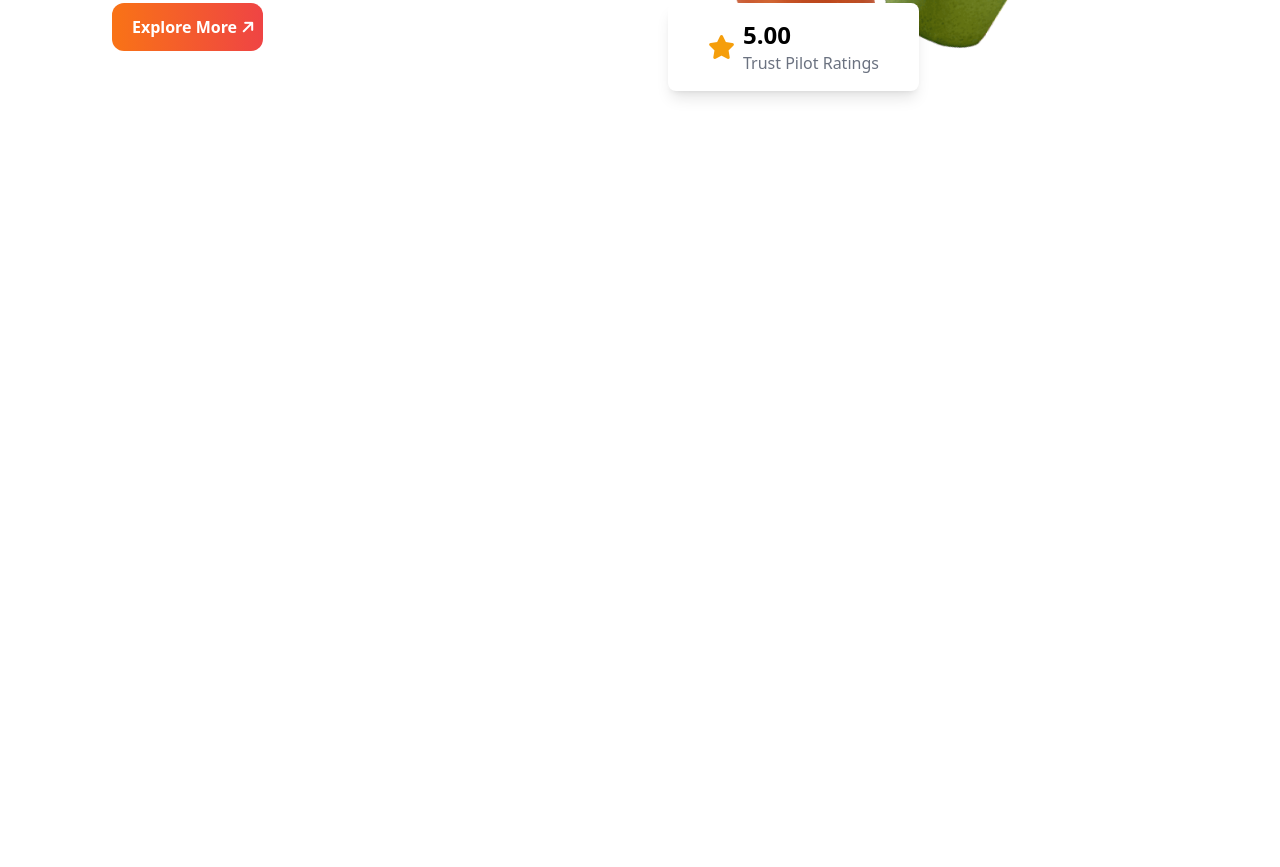
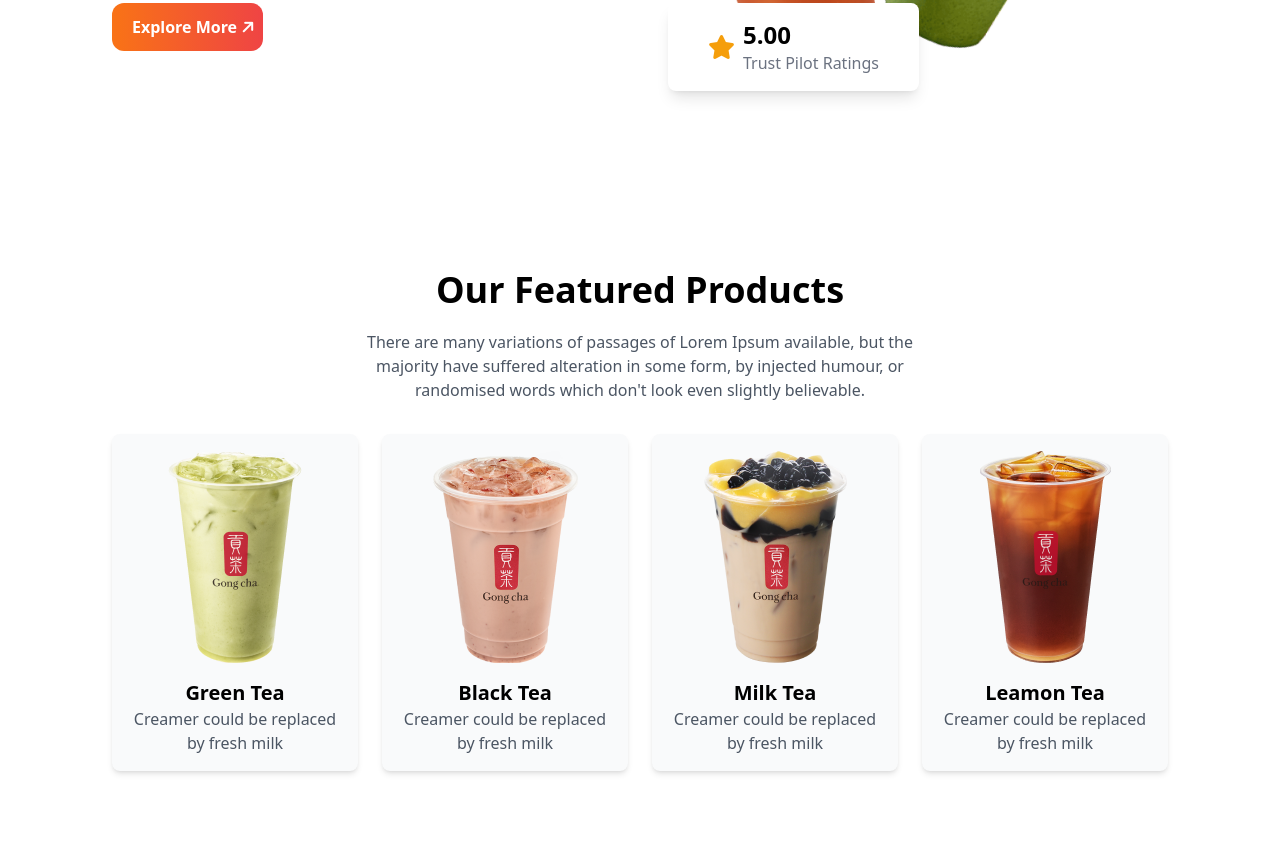
Before and after one commit to Khalid9080/Tea-Shop-TailwindCSS, a plain HTML site: page index.html in a window 1280 px wide. Shown: the part 357-1224 px from the top of the page. Before the commit the page ends 800 px from the top, so only its background shows below. Drawn offline with nearby package versions, Linux system fonts and the light colour scheme.

Commit message:
Our Featured Product Done.

```diff
--- a/index.html
+++ b/index.html
@@ -33,7 +33,7 @@
     <main class="max-w-screen-xl mx-auto px-16 lg:px-28 ">
         <!-- header section -->
 
-        <header class="flex pt-10 mb-20">
+        <header class="md:flex pt-10 mb-20">
             <!-- text content -->
             <div>
                 <h1 class="text-5xl md:text-7xl ">It's good <br>
@@ -55,7 +55,8 @@
 
                 </div>
 
-                <div class=" absolute top-28 md:top-80 md:left-10 flex items-center bg-white shadow-lg px-2 py-2 md:px-10 md:py-4 rounded-lg">
+                <div
+                    class=" absolute top-28 md:top-80 md:left-10 flex items-center bg-white shadow-lg px-2 py-2 md:px-10 md:py-4 rounded-lg">
                     <!-- icon cart -->
                     <div><i class="fa-solid fa-star text-2xl text-amber-500"></i> </div>
                     <!-- icon text -->
@@ -72,6 +73,59 @@
 
 
         </header>
+
+
+        <!-- Featued Product Section -->
+
+        <section class="py-8 lg:py-24">
+            <!-- title -->
+
+            <div class="text-center mb-8">
+                <h1 class="text-3xl md:text-4xl font-bold mb-5">Our Featured Products</h1>
+                <p class="text-gray-600 max-w-xl mx-auto">There are many variations of passages of Lorem Ipsum
+                    available, but the majority have suffered
+                    alteration in some form, by injected humour, or randomised words which don't look even slightly
+                    believable.
+                </p>
+            </div>
+
+            <!-- grid card -->
+
+            <div class="grid grid-cols-1 md:grid-cols-2 lg:grid-cols-4 gap-6 text-center">
+                <!-- Product cart -->
+                <div class="rounded-lg shadow-md bg-gray-50 overflow-hidden">
+                    <img class="mx-auto pt-4" src="/images/tea-1.png" alt="">
+                    <div class="p-4">
+                        <h2 class="font-bold text-xl">Green Tea</h2>
+                        <p class="text-gray-600">Creamer could be replaced by fresh milk</p>
+                    </div>
+                </div>
+                <div class="rounded-lg shadow-md bg-gray-50 overflow-hidden">
+                    <img class="mx-auto pt-4" src="/images/tea-2.png" alt="">
+                    <div class="p-4">
+                        <h2 class="font-bold text-xl">Black Tea</h2>
+                        <p class="text-gray-600">Creamer could be replaced by fresh milk</p>
+                    </div>
+                </div>
+                <div class="rounded-lg shadow-md bg-gray-50 overflow-hidden">
+                    <img class="mx-auto pt-4" src="/images/tea-3.png" alt="">
+                    <div class="p-4">
+                        <h2 class="font-bold text-xl">Milk Tea</h2>
+                        <p class="text-gray-600">Creamer could be replaced by fresh milk</p>
+                    </div>
+                </div>
+                <div class="rounded-lg shadow-md bg-gray-50 overflow-hidden">
+                    <img class="mx-auto pt-4" src="/images/tea-4.png" alt="">
+                    <div class="p-4">
+                        <h2 class="font-bold text-xl">Leamon Tea</h2>
+                        <p class="text-gray-600">Creamer could be replaced by fresh milk</p>
+                    </div>
+                </div>
+            </div>
+
+
+
+        </section>
     </main>
 
 </body>
```
